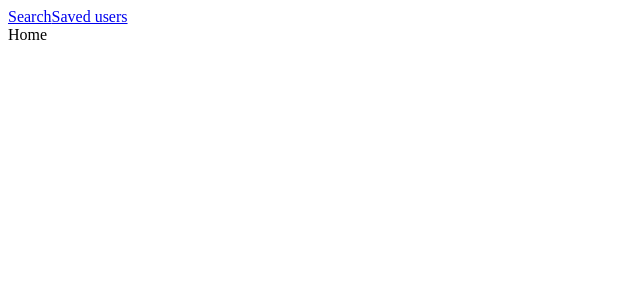
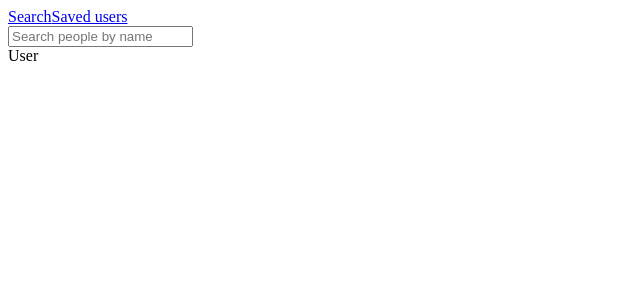
Before and after one commit to ShinhyoBelok/torre-search, a React (Vite) app: page / in a window 1280 px wide. Shown: the top 300 px of the page, without its empty margins (0-640 px from the left). Built offline with nearby package versions, Linux system fonts and the light colour scheme.

Commit message:
Add user component

```diff
--- /dev/null
+++ b/src/componets/User.jsx
@@ -0,0 +1,7 @@
+import React from 'react'
+
+export default function User() {
+  return (
+    <div>User</div>
+  )
+}
--- a/src/pages/Home.jsx
+++ b/src/pages/Home.jsx
@@ -1,9 +1,11 @@
 import React from 'react'
+import User from '../componets/User'
 
 export default function Home() {
   return (
     <div>
-      Home
+      <input type="search" placeholder="Search people by name" />
+      <User />
     </div>
   )
 }
```
